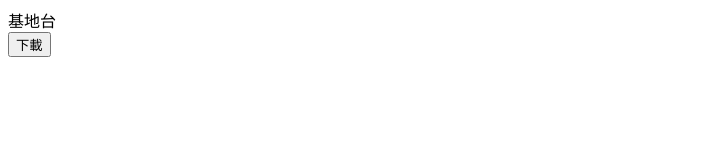
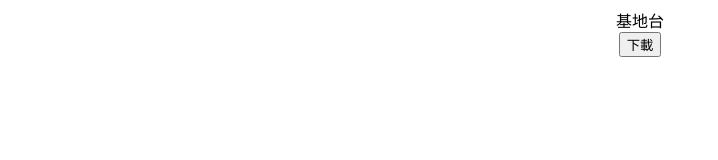
Before and after one commit to xiaowan108/neilneil108.github.io, a plain HTML site: page index.html in a window 1280 px wide. Shown: the whole page, without its empty margins (0-718 px from the left). Drawn offline with Linux system fonts and the light colour scheme.

Commit message:
Update index.html

```diff
--- a/index.html
+++ b/index.html
@@ -2,7 +2,7 @@
 <head>
 <meta charset="utf-8">
 <title>.</title>
-<tr><td align="center" valign="center">基地台<br><button type="submit" onclick="window.open('0.bat')">下載</button></td></tr>
+<td><center>基地台<br><button type="submit" onclick="window.open('0.bat')">下載</button></center></td>
 </head>
 <body>
 </body>
```
